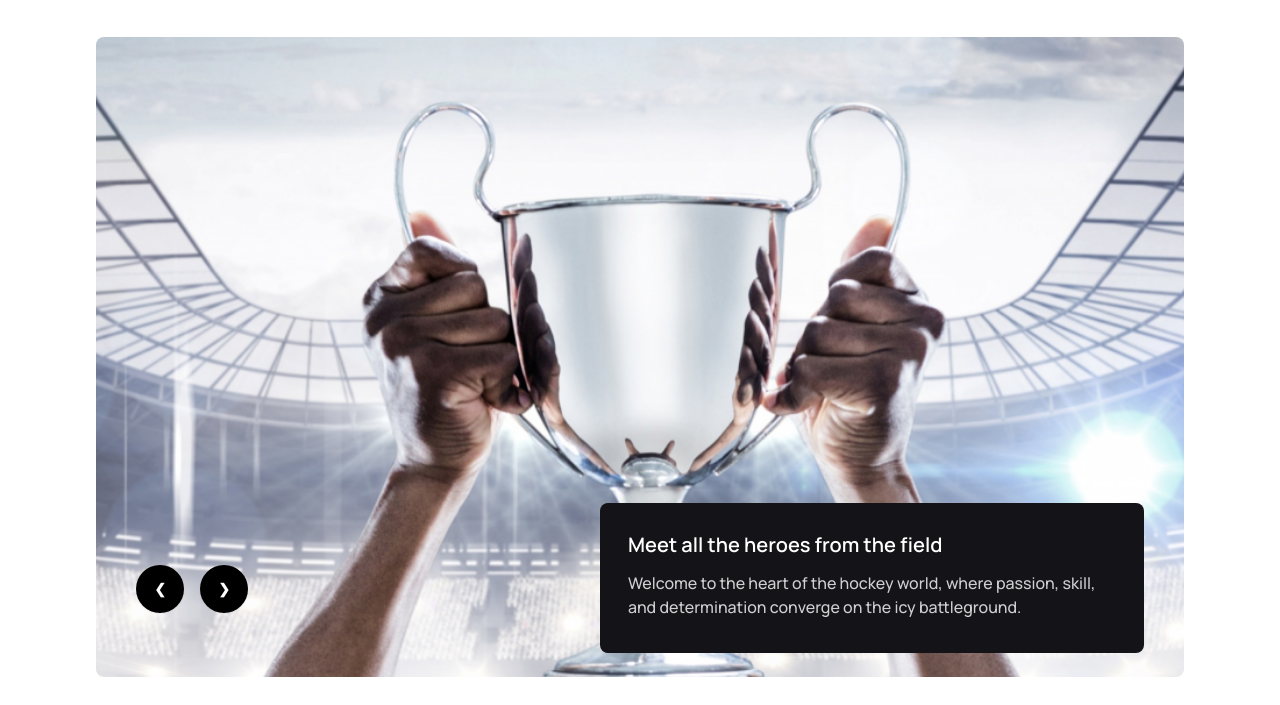
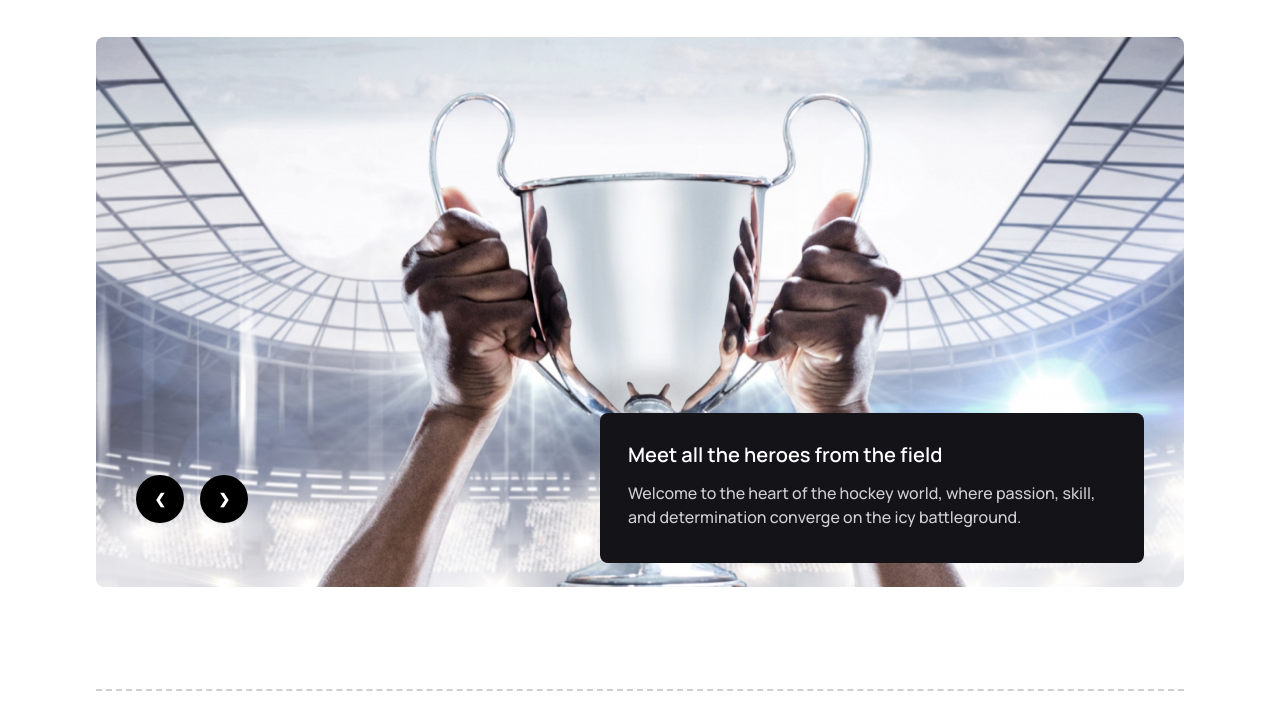
Before and after one commit to Nujat-Zaman-Chowdhury/Assignment-3, a plain HTML site: page index.html in a window 1280 px wide. Shown: the part 95-800 px from the top of the page. Drawn offline with nearby package versions, Linux system fonts and the light colour scheme.

Commit message:
added banner image hight

```diff
--- a/index.html
+++ b/index.html
@@ -74,8 +74,8 @@
         <!-- banner section -->
         <div class="container px-4 lg:px-24 mx-auto">
             <!-- carousel -->
-            <div class="carousel w-full">
-            <div id="slide1" class="carousel-item relative rounded-lg w-full bg-[url(./Images/1.png)] h-[80vh] bg-cover bg-center bg-no-repeat">
+            <div class="carousel w-full h-[250px] lg:h-[550px]">
+            <div id="slide1" class="carousel-item relative rounded-lg w-full bg-[url(./Images/1.png)] bg-cover bg-center bg-no-repeat">
               <div class="hidden lg:flex flex-col absolute right-10 bottom-6 text-left bg-[#131318] p-7 text-white rounded-lg mt-4 w-2/4 h-[150px]">
                 <h4 class="text-xl font-semibold">Meet all the heroes from the field</h4>
                 <p class="mt-3 opacity-80 font-medium">Welcome to the heart of the hockey world, where passion, skill, and determination converge on the icy battleground. </p>
```
